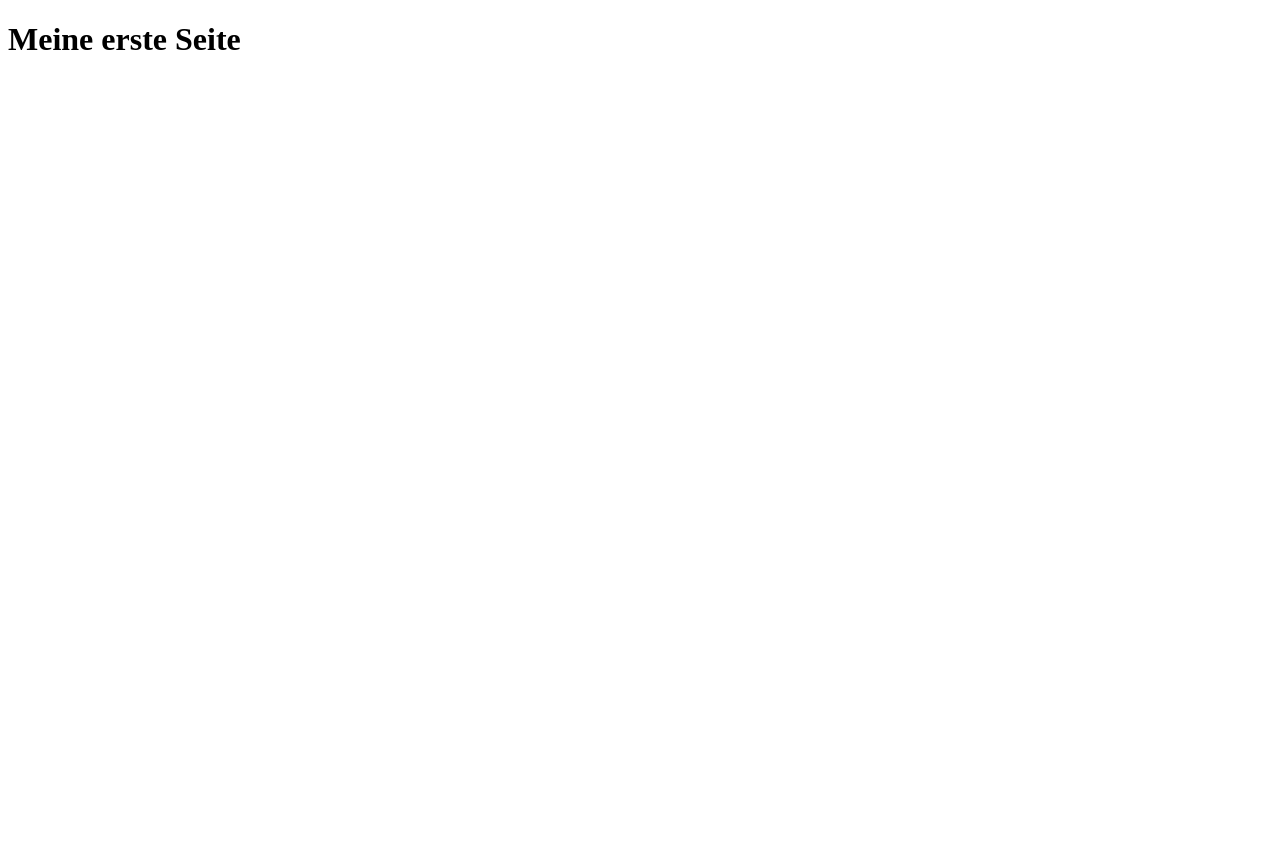
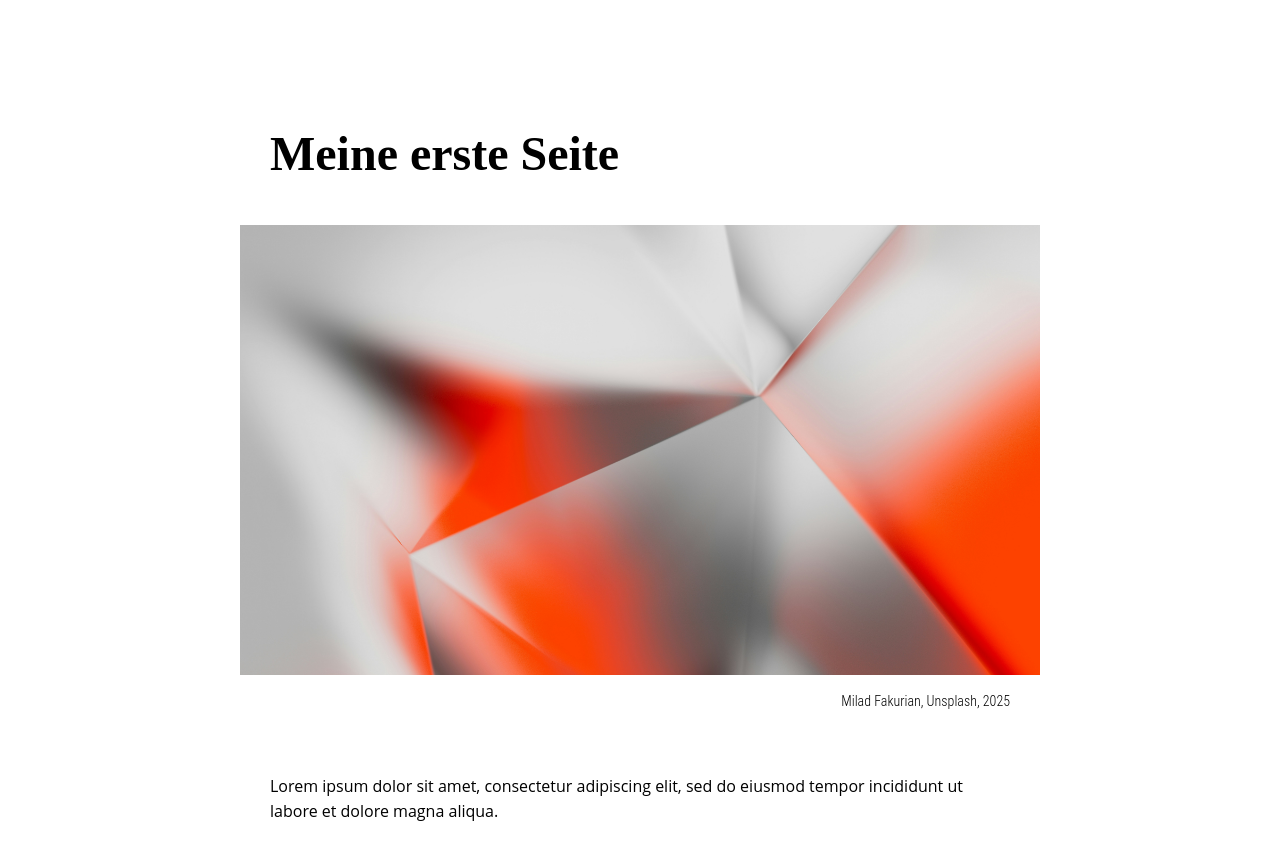
Before and after one commit to AndreasJonGrote/grundlagen-web-development, a plain HTML site: page index.html in a window 1280 px wide. Before the commit the page ends 800 px from the top, so only its background shows below. Drawn offline with Linux system fonts and the light colour scheme.

Commit message:
Initial Projekte
"Meine erste Seite" als Basis für die weitere Entwicklung.

```diff
--- a/assets/css/fonts.css
+++ b/assets/css/fonts.css
@@ -1,4 +1,40 @@
-/* ==================================
-   FONTS
-   Schriften mit @font-face, die Dateien liegen in assets/fonts
-   ================================== */
+/* ==========================================================
+   GRUNDSTIL
+   ========================================================== */
+
+body {
+  font-family: 'Open Sans', sans-serif;
+  font-weight: 400;
+  font-size: 16px;
+  line-height: 1.6;
+}
+
+/* ==========================================================
+   HEADLINES
+   ========================================================== */
+
+h1 {
+  font-family: 'Playfair Display', serif;
+  font-weight: 600;
+  font-size: 48px;
+  line-height: 1;
+}
+
+/* ==========================================================
+   AUSZEICHNUNGEN
+   ========================================================== */
+
+figcaption {
+  font-family: 'Roboto Condensed', sans-serif;
+  font-weight: 200;
+  font-size: 14px;
+  text-align: right;
+}
+
+/* ==========================================================
+   BASIC STYLES
+   ========================================================== */
+
+figcaption {
+  padding: 15px 30px 0 0;
+}
--- a/assets/css/style.css
+++ b/assets/css/style.css
@@ -1,3 +1,36 @@
-/* ==================================
-   STYLE
-   ================================== */
+/* ==========================================================
+   LAYOUT
+   ========================================================== */
+
+header,
+main {
+  max-width: 800px;
+  margin: 0 auto;
+}
+
+header {
+  padding: 90px 0 15px 0;
+}
+
+h1, div.content {
+  padding-left: 30px;
+  padding-right: 30px;
+}
+
+div.content {
+  padding-top: 45px;
+}
+
+figure {
+  margin: 0;
+}
+
+/* ==========================================================
+   BILDER
+   ========================================================== */
+
+img {
+  display: block;
+  max-width: 100%;
+  height: auto;
+}
--- a/index.html
+++ b/index.html
@@ -6,8 +6,28 @@
   <title>Meine erste Seite</title>
   <link rel="stylesheet" href="assets/css/fonts.css">
   <link rel="stylesheet" href="assets/css/style.css">
+  <script src="assets/js/scripts.js" defer></script>
 </head>
 <body>
-  <h1>Meine erste Seite</h1>
+  <header>
+    <h1>Meine erste Seite</h1>
+  </header>
+  <main>
+    <article>
+      <figure>
+        <img
+          src="assets/img/milad-fakurian-unsplash.jpg"
+          alt="Abstraktes Titelbild in Grau und Orange">
+        <figcaption>Milad Fakurian, Unsplash, 2025</figcaption>
+      </figure>
+      <div class="content">
+        <p>
+          Lorem ipsum dolor sit amet, consectetur
+          adipiscing elit, sed do eiusmod tempor
+          incididunt ut labore et dolore magna aliqua.
+        </p>
+      </div>
+    </article>
+  </main>
 </body>
 </html>
```
Also changed, not shown: assets/img/milad-fakurian-unsplash.jpg (added), assets/js/scripts.js (added).
